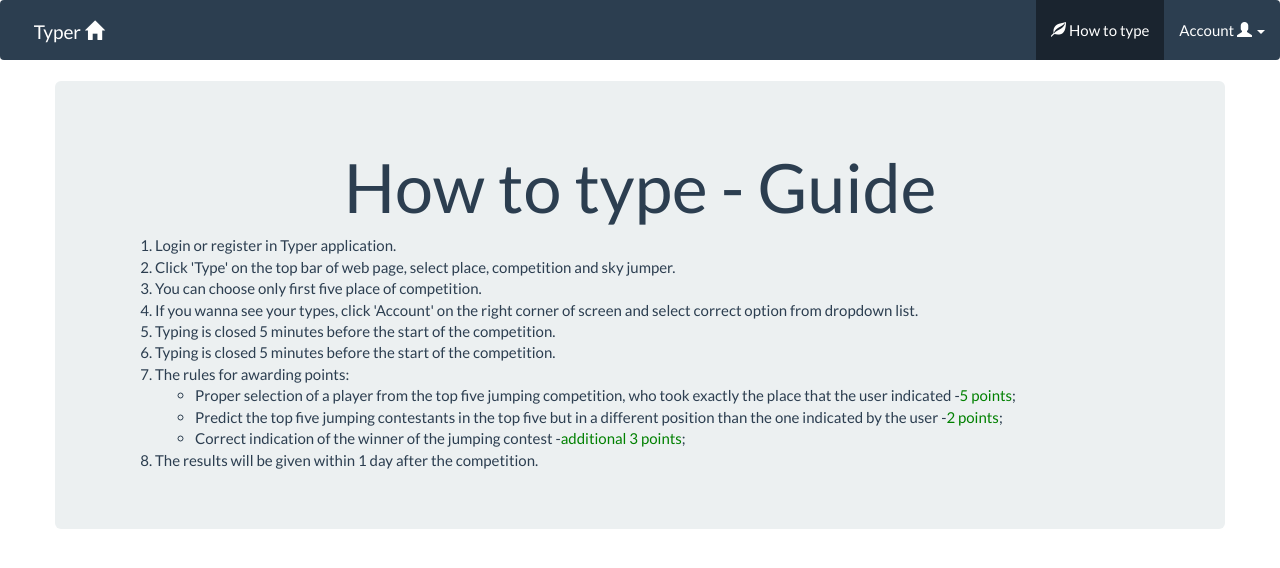
After one commit to bkozub/typer, a Django app: page /guide/ in a window 1280 px wide. The commit adds this page. Shown: the top 568 px of the page. Run offline with Django 3.2, Linux system fonts and the light colour scheme; parts of the project's set-up code (start-up, migrations or seed data) failed here and were passed over; some libraries are stand-ins or nearby versions; some web fonts are replaced.

Commit message:
Add tests, user types view and guide

```diff
--- a/templates/base.html
+++ b/templates/base.html
@@ -52,9 +52,19 @@
                         <span class="glyphicon glyphicon-screenshot" aria-hidden="true"></span>&nbsp;Type
                     </a>
                 </li>
+                <li class="active">
+                    <a href="{% url 'user_ranking' %}">
+                        <span class="glyphicon glyphicon-flag" aria-hidden="true"></span>&nbsp;User Ranking
+                    </a>
+                </li>
                 </ul>
                 {% endif %}
                 <ul class="nav navbar-nav navbar-right">
+                    <li class="active">
+                        <a href="{% url 'how_to' %}">
+                            <span class="glyphicon glyphicon-leaf" aria-hidden="true"></span>&nbsp;How to type
+                        </a>
+                    </li>
                     <li class="dropdown">
                         <a href="#" class="dropdown-toggle" data-toggle="dropdown" role="button" aria-expanded="false">Account
                             <span class="glyphicon glyphicon-user"></span>
@@ -74,13 +84,8 @@
                                 <a href="{% url 'add_competition' %}">Add competition</a>
                             </li>
                             {% endif %}
-
                             <li>
-                                <a href="#">Something else here</a>
-                            </li>
-                            <li class="divider"></li>
-                            <li>
-                                <a href="#">Separated link</a>
+                                <a href="{% url 'user_types' %}">Your Types</a>
                             </li>
                             <li class="divider"></li>
                             <li>
--- /dev/null
+++ b/templates/how_to.html
@@ -0,0 +1,63 @@
+{% extends 'base.html' %}
+
+{% load bootstrap3 %}
+
+
+
+{# Display django.contrib.messages as Bootstrap alerts #}
+{% bootstrap_messages %}
+
+
+{% block content %}
+
+<div class="container">
+    <div class="row">
+        <div class="jumbotron">
+            <h1><center>How to type - Guide</center></h1>
+            <ul>
+                <li type="1">
+                    Login or register in Typer application.
+                </li>
+                <li type="1">
+                    Click 'Type' on the top bar of web page, select place, competition and sky jumper.
+                </li>
+                <li type="1">
+                    You can choose only first five place of competition.
+                </li>
+                <li type="1">
+                    If you wanna see your types, click 'Account' on the right corner of screen and select correct option
+                    from dropdown list.
+                </li>
+                <li type="1">
+                    Typing is closed 5 minutes before the start of the competition.
+                </li>
+                <li type="1">
+                    Typing is closed 5 minutes before the start of the competition.
+                </li>
+                <li type="1">
+                    The rules for awarding points:
+                </li>
+                    <ul>
+                        <li>Proper selection of a player from the top five jumping competition, who took exactly the place that
+                            the user indicated -<font color="green">5 points</font>;
+                        </li>
+                        <li>
+                            Predict the top five jumping contestants in the top five but in a different position than the one
+                            indicated by the user -<font color="green">2 points</font>;
+                        </li>
+                        <li>
+                            Correct indication of the winner of the jumping contest -<font color="green">additional 3 points</font>;
+                        </li>
+                    </ul>
+                <li type="1">
+                    The results will be given within 1 day after the competition.
+                </li>
+
+
+
+
+            </ul>
+        </div>
+    </div>
+</div>
+{% endblock %}
--- a/typer/urls.py
+++ b/typer/urls.py
@@ -23,7 +23,8 @@ from rest_framework_jwt.views import obtain_jwt_token, verify_jwt_token
 
 from typer import settings
 from typer_app.forms import LoginForm
-from typer_app.views import update_profile, create_competition, type, JumperViewSet, CompetitionViewSet
+from typer_app.views import update_profile, create_competition, type, JumperViewSet, CompetitionViewSet, \
+    UserRankListView, guide, TypesView
 
 router = routers.DefaultRouter()
 router.register(r'v1/jumper', JumperViewSet, base_name="Jumpers"),
@@ -42,5 +43,8 @@ urlpatterns = [
     url(r'^accounts/', include('registration.backends.default.urls')),
     url(r'^profile/', update_profile, name='profile'),
     url(r'^competition/add',create_competition, name='add_competition'),
-    url(r'^type', type, name='type'),
+    url(r'^type/', type, name='type'),
+    url(r'^ranking', UserRankListView.as_view(), name='user_ranking'),
+    url(r'^guide/', guide, name='how_to'),
+    url(r'^usertypes/', TypesView.as_view(), name='user_types'),
 ]
--- a/typer_app/forms.py
+++ b/typer_app/forms.py
@@ -56,12 +56,12 @@ class CompetitionLocationForm(forms.ModelForm):
 class TypeForm(forms.ModelForm):
     place = forms.ChoiceField(choices=PLACE_CHOICES)
 
-    def __init__(self, *args, **kwargs):
-        no_place = kwargs.get('no_place')
-        user = kwargs.get('user')
-        super(TypeForm, self).__init__(*args, **kwargs)
-        if no_place:
-            self.fields['place'].choices = PLACE_CHOICES[:-1]
+    # def __init__(self, *args, **kwargs):
+    #     no_place = kwargs.get('no_place')
+    #     user = kwargs.get('user')
+    #     super(TypeForm, self).__init__(*args, **kwargs)
+    #     if no_place:
+    #         self.fields['place'].choices = PLACE_CHOICES[:-1]
 
     class Meta:
         PLACE_CHOICES = (
--- a/typer_app/views.py
+++ b/typer_app/views.py
@@ -4,24 +4,24 @@ from django.db import transaction
 from django.shortcuts import redirect
 # Create your views here.
 from django.shortcuts import render
+from django.views.generic import ListView
 from rest_framework import viewsets
-from rest_framework.authentication import SessionAuthentication, BasicAuthentication, TokenAuthentication
-from rest_framework.decorators import api_view, authentication_classes, permission_classes
-from rest_framework.permissions import IsAuthenticated
 
 from typer_app.forms import UserForm, ProfileForm, CompetitionForm, CompetitionLocationForm, TypeForm
-
-
 # Create your views here.
 # this login required decorator is to not allow to any
 # view without authenticating
-from typer_app.models import Ski_Jumper, Competition
+from typer_app.models import Ski_Jumper, Competition, UserProfile, Type
 from typer_app.serializers import SkyJumperSerializer, CompetitionSerializer
 
 
 @login_required(login_url="login/")
 def home(request):
     return render(request, "home.html")
+
+
+def guide(request):
+    return render(request, "how_to.html")
 
 
 @login_required
@@ -70,7 +70,7 @@ def create_competition(request):
 @login_required
 def type(request):
     if request.method == 'POST':
-        type_form = TypeForm(request.POST, no_place = True, user = request.user)
+        type_form = TypeForm(request.POST)
         if type_form.is_valid():
             type_form.instance.user_id = request.user
             # type_form.fields['place'].choices = PLACE_CHOICES
@@ -97,3 +97,17 @@ class JumperViewSet(viewsets.ModelViewSet):
 class CompetitionViewSet(viewsets.ModelViewSet):
     queryset = Competition.objects.all().order_by('pk')
     serializer_class = CompetitionSerializer
+
+class UserRankListView(ListView):
+    model = UserProfile
+    template_name = 'user_rank.html'
+
+    def get_queryset(self):
+        return UserProfile.objects.values('user__username','rank').order_by('-rank')
+
+class TypesView(ListView):
+    model = Type
+    template_name = 'user_types.html'
+
+    def get_queryset(self):
+        return Type.objects.filter(user_id=self.request.user)
```
Also changed, not shown: templates/user_rank.html (added, +24 -0 lines), typer/settings_for_test.py (added, +9 -0 lines), typer_app/models.py (+7 -6 lines), typer_app/tests/test_views.py (added, +16 -0 lines), typer_app/tests/__init__.py (added), typer_app/tests/test_models.py (added), 1 other file.
